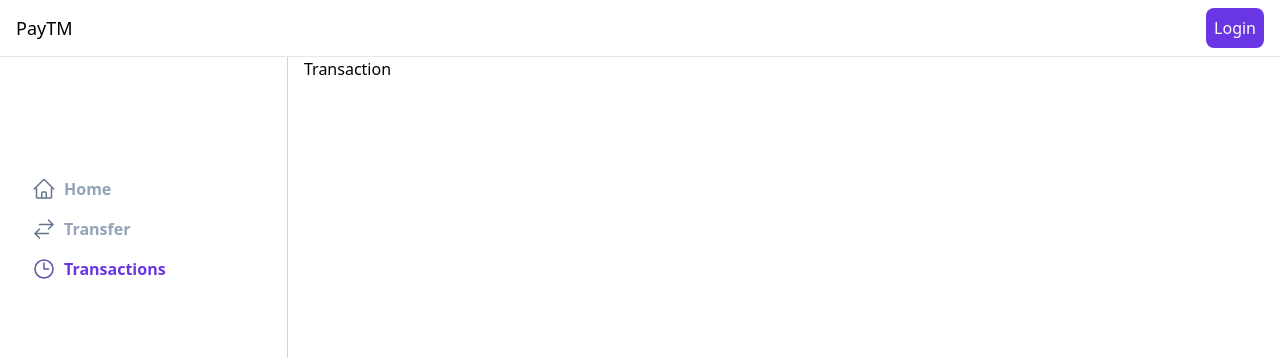
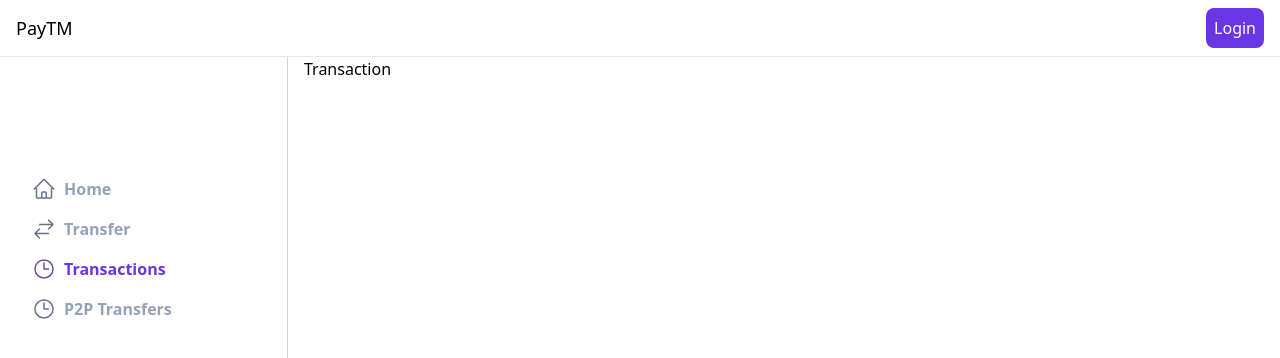
Before and after one commit to Vinayakpandey286/Wallet_Turborepo, a Next.js app in the folder apps/user-app/: page /transactions in a window 1280 px wide. Shown: the top 358 px of the page. Built offline with nearby package versions, Linux system fonts and the light colour scheme; no server answers.

Commit message:
added P2P Transfer UI

```diff
--- /dev/null
+++ b/apps/user-app/app/(dashboard)/P2P/page.tsx
@@ -0,0 +1,3 @@
+export default function(){
+    return <div>P2p</div>
+}
--- a/apps/user-app/app/(dashboard)/layout.tsx
+++ b/apps/user-app/app/(dashboard)/layout.tsx
@@ -20,6 +20,11 @@ export default function Layout({
             href={"/transactions"}
             icon={<TransactionsIcon />}
             title="Transactions"
+          />
+          <SidebarItem
+            href={"/P2P"}
+            icon={<TransactionsIcon />}
+            title="P2P Transfers"
           />
         </div>
       </div>
--- a/packages/ui/src/TextInput.tsx
+++ b/packages/ui/src/TextInput.tsx
@@ -17,6 +17,7 @@ export const TextInput = ({
       <input
         onChange={(e) => onChange(e.target.value)}
         type="number"
+        min="0.1"
         id="first_name"
         className="bg-gray-50 border border-gray-300 text-gray-900 text-sm rounded-lg focus:ring-blue-500 focus:border-blue-500 block w-full p-2.5"
         placeholder={placeholder}
```
Also changed, not shown: 1 other file (tests, documents, lock files or other folders).
